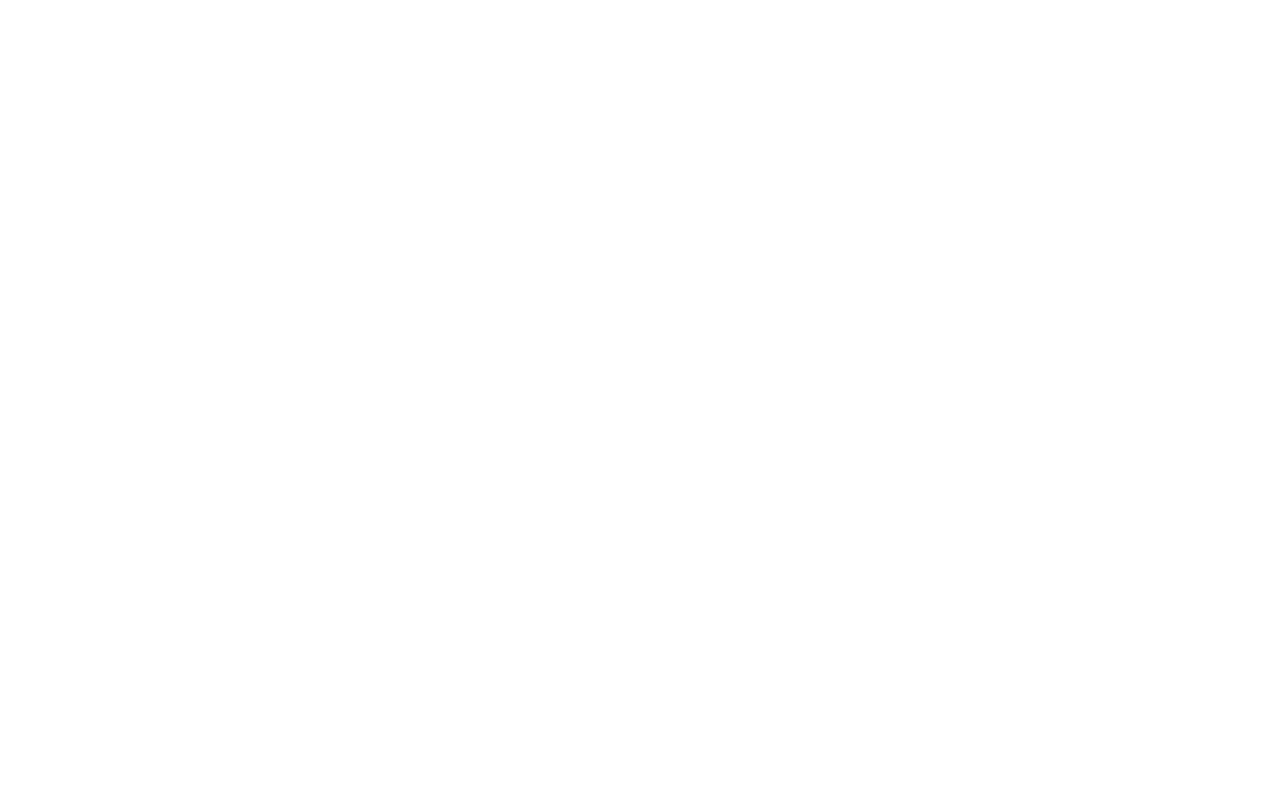
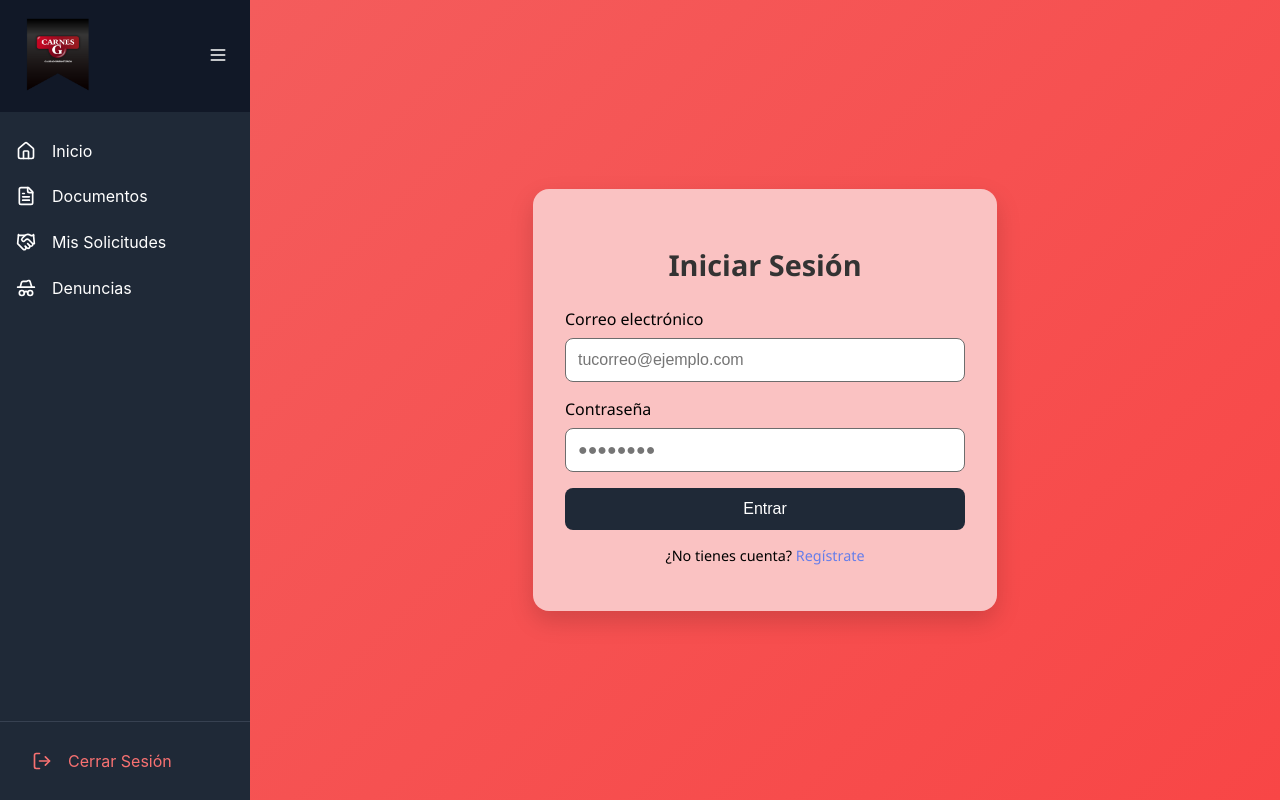
Before and after one commit to JetceMx/intranet-cg, a React (Create React App) app: page /login in a window 1280 px wide. Before the commit this address had no page. Built offline with nearby package versions, Linux system fonts and the light colour scheme.

Commit message:
Inplementacion de Login y diversas mejoras de diseño

```diff
--- a/src/App.js
+++ b/src/App.js
@@ -2,6 +2,7 @@
 import { Routes, Route } from 'react-router-dom';
 import Home from './Pages/home';
 import Docs from './Pages/documentos';
+import Login from './Pages/login';
 
 function App() {
   return (
@@ -11,6 +12,7 @@
       <Routes>
         <Route path='/' element={<Home />} />
         <Route path='/documentos' element={<Docs />} />
+        <Route path='/login' element={<Login />} />
       </Routes>
 
     </div>
--- /dev/null
+++ b/src/Pages/login.js
@@ -0,0 +1,34 @@
+import React, { useState, useEffect } from 'react';
+import Sidebar from "../component/sidebar";
+import Sesion from "../component/sesion";
+//import UserHeader from '../component/usuario';
+
+export default function Login() {
+
+const [collapsed, setCollapsed] = useState(false);
+
+
+  useEffect(() => {
+    const handleResize = () => {
+      if (window.innerWidth < 768) {
+        setCollapsed(true);
+      } else {
+        setCollapsed(false);
+      }
+    };
+    handleResize();
+    window.addEventListener("resize", handleResize);
+    return () => window.removeEventListener("resize", handleResize);
+  }, []);
+
+    return (
+        <div className="layout">
+              <Sidebar collapsed={collapsed} setCollapsed={setCollapsed} />
+              <div className={`main-content ${collapsed ? "collapsed" : ""}`}>
+                {/*<UserHeader collapsed={collapsed} /> */}
+                <Sesion collapsed={collapsed} />
+              </div>
+            </div>
+
+    );
+}
--- a/src/Style/atajos.modules.css
+++ b/src/Style/atajos.modules.css
@@ -32,6 +32,7 @@
   transform: translateY(-5px);
   box-shadow: 0 6px 16px rgba(234, 122, 119, 0.12);
   background-color: rgb(245, 186, 186);
+  cursor: pointer;
 }
 
 .quick-card-title {
@@ -60,9 +61,9 @@
 }
 
 .modal-content {
-  background-color: #fff;
+  background-color: #f1f0f0;
   padding: 2rem;
-  border-radius: 12px;
+  border-radius: 14px;
   width: 90%;
   max-width: 500px;
   box-shadow: 0 10px 25px rgba(0, 0, 0, 0.2);
--- a/src/Style/cumple.modules.css
+++ b/src/Style/cumple.modules.css
@@ -1,7 +1,12 @@
 .cumple-header {
-  background-color: #f4f0f0;
+  background-color: #e03535;
   padding: 1.5rem;
   border-bottom: 1px solid #c0c1c5;
   transition: margin-left 0.3s;
-  color: #d53838;
+  color: #f4f0f0;
 }
+
+.motivaciones{
+  color: rgb(255, 255, 255);
+  font-size: 14px;
+}
--- a/src/Style/news.modules.css
+++ b/src/Style/news.modules.css
@@ -1,5 +1,5 @@
 .daily-news-container {
-  max-width: 800px;
+  max-width: 1100px;
   margin: 2rem auto;
   padding: 0 1rem;
 }
@@ -41,3 +41,11 @@
   font-size: 14px;
   color: #444;
 }
+
+.news-card:hover{
+  transform: translate3d(0,-2px, 0);
+  box-shadow: 0 4px 12px rgba(0, 0, 0, 0.2);
+  transition: transform 0.2s ease, box-shadow 0.2s ease;
+  background-color: rgb(209, 207, 207);
+  border-left-color: #8b1f04;
+}
--- /dev/null
+++ b/src/Style/sesion.module.css
@@ -0,0 +1,89 @@
+.container {
+  height: 100vh;
+  display: flex;
+  justify-content: center;
+  align-items: center;
+  background: linear-gradient(135deg, #f45c5c, #f84646);
+  font-family: "Segoe UI", sans-serif;
+}
+
+.loginBox {
+  background-color: rgb(250, 194, 194);
+  padding: 2rem ;
+  border-radius: 1rem;
+  box-shadow: 0 10px 25px rgba(0, 0, 0, 0.15);
+  width: 100%;
+  max-width: 400px;
+}
+
+.title {
+  text-align: center;
+  margin-bottom: 1.5rem;
+  font-size: 1.8rem;
+  color: #333;
+}
+
+.inputGroup {
+  display: flex;
+  flex-direction: column;
+  margin-bottom: 1rem;
+}
+
+.inputGroup label {
+  margin-bottom: 0.5rem;
+  font-weight: 500;
+}
+
+.inputGroup input {
+  padding: 0.75rem;
+  border: 1px solid #6d6d6d;
+  border-radius: 0.5rem;
+  font-size: 1rem;
+  transition: border-color 0.2s ease;
+}
+
+.inputGroup input:focus {
+  border-color: #ea6666;
+  outline: none;
+}
+
+.loginButton {
+  width: 100%;
+  background-color: #1f2937;
+  color: white;
+  padding: 0.75rem;
+  border: none;
+  border-radius: 0.5rem;
+  font-size: 1rem;
+  cursor: pointer;
+  transition: background-color 0.3s ease;
+}
+
+.loginButton:hover {
+  background-color: #050912;
+}
+
+.helperText {
+  margin-top: 1rem;
+  text-align: center;
+  font-size: 0.9rem;
+}
+
+.helperText a {
+  color: #667eea;
+  text-decoration: none;
+}
+
+.helperText a:hover {
+  text-decoration: underline;
+}
+
+@media screen and (max-width: 768px) {
+  .loginBox {
+    width: 90%;
+    padding: 1.7rem;
+  }
+
+
+
+}
--- a/src/Style/usuario.modules.css
+++ b/src/Style/usuario.modules.css
@@ -1,7 +1,49 @@
 .user-header {
-  background-color: #d53838;
-  padding: 1.5rem;
-  border-bottom: 1px solid #201f1f;
-  transition: margin-left 0.3s;
-  color: rgb(242, 233, 233);
+  display: flex;
+  justify-content: space-between;
+  align-items: center;
+  padding: 1.5rem 2rem;
+  background-color: #e03535;
+  border-bottom: 1px solid #ccc;
+  transition: all 0.3s ease-in-out;
+  flex-wrap: wrap;
 }
+
+.user-header-left {
+  flex: 1;
+  min-width: 250px;
+}
+
+.user-header-right {
+  flex: 1;
+  min-width: 250px;
+  text-align: right;
+}
+
+.saludo {
+  font-size: 2rem;
+  color: #fffefe;
+  margin-bottom: 0.5rem;
+}
+
+.motivacion {
+  font-size: 1.1rem;
+  color: #ffffff;
+  font-style: italic;
+}
+
+.login-placeholder {
+  padding: 0.5rem 1rem;
+  background-color: #e8e4e4;
+  border: none;
+  border-radius: 12px;
+  opacity: 0.9;
+  text-decoration: none;
+  color: #1e1e1e;
+}
+
+.login-placeholder:hover {
+  background-color: #dd6262;
+  color: #fff;
+  transition: background-color 0.3s ease-in-out;
+}
--- a/src/component/atajos.jsx
+++ b/src/component/atajos.jsx
@@ -1,4 +1,5 @@
 import React, { useState } from "react";
+import {FileUser, BookOpenText, UserStar} from "lucide-react";
 import "../Style/atajos.modules.css";
 
 const shortcuts = [
@@ -7,18 +8,21 @@
     title: "Políticas",
     description: "Consulta las políticas internas y lineamientos.",
     file: "/docs/politicas.txt",
+    icon: <FileUser className="icon" />,
   },
   {
     id: 2,
     title: "Reglamento",
     description: "Revisa el reglamento general vigente.",
     file: "/docs/reglamentos.txt",
+    icon: <BookOpenText className="icon" />,
   },
   {
     id: 3,
     title: "Reconocimientos",
     description: "Conoce a los empleados destacados.",
     file: "/docs/reconocimientos.txt",
+    icon: <UserStar className="icon" />,
   },
 ];
 
@@ -80,6 +84,7 @@
             className="quick-card"
             onClick={() => openModal(item)}
           >
+            {item.icon}
             <h3 className="quick-card-title">{item.title}</h3>
             <p className="quick-card-desc">{item.description}</p>
           </div>
--- a/src/component/cumple.jsx
+++ b/src/component/cumple.jsx
@@ -32,7 +32,7 @@
     <header className={`cumple-header ${collapsed ? "collapsed" : ""}`}>
       <div>
         <h3>{saludo}</h3>
-        <p className="motivacion">{frase}</p>
+        <p className="motivaciones">{frase}</p>
       </div>
     </header>
   );
--- /dev/null
+++ b/src/component/sesion.jsx
@@ -0,0 +1,33 @@
+import React from "react";
+import styles from "../Style/sesion.module.css";
+import { NavLink } from "react-router-dom";
+
+const Login = () => {
+  return (
+    <div className={styles.container}>
+      <form className={styles.loginBox}>
+        <h2 className={styles.title}>Iniciar Sesión</h2>
+
+        <div className={styles.inputGroup}>
+          <label htmlFor="email">Correo electrónico</label>
+          <input type="email" id="email" placeholder="tucorreo@ejemplo.com" required/>
+        </div>
+
+        <div className={styles.inputGroup}>
+          <label htmlFor="password">Contraseña</label>
+          <input type="password" id="password" placeholder="●●●●●●●●" required />
+        </div>
+
+        <button type="submit" className={styles.loginButton}>
+          Entrar
+        </button>
+
+        <p className={styles.helperText}>
+          ¿No tienes cuenta? <NavLink to="/register">Regístrate</NavLink>
+        </p>
+      </form>
+    </div>
+  );
+};
+
+export default Login;
--- a/src/component/usuario.jsx
+++ b/src/component/usuario.jsx
@@ -1,7 +1,7 @@
 import React, { useEffect, useState } from 'react';
+import {User} from 'lucide-react';
+import { NavLink } from "react-router-dom";
 import '../Style/usuario.modules.css';
-
-// 5 - Codigo
 
 const frasesMotivacionales = [
   "¡Hoy es un buen día para aprender algo nuevo!",
@@ -30,9 +30,16 @@
 
   return (
     <header className={`user-header ${collapsed ? "collapsed" : ""}`}>
-      <div>
-        <h2>{saludo}</h2>
-        <p className="motivacion">{frase}</p>
+      <div className="user-header-left">
+        <h2 className="saludo">{saludo}</h2>
+        <p className="motivacion">"{frase}"</p>
+      </div>
+
+      <div className="user-header-right">
+        <NavLink to="/login" className="login-placeholder">
+          <User size={20} />
+          Iniciar Sesión
+        </NavLink>
       </div>
     </header>
   );
```
